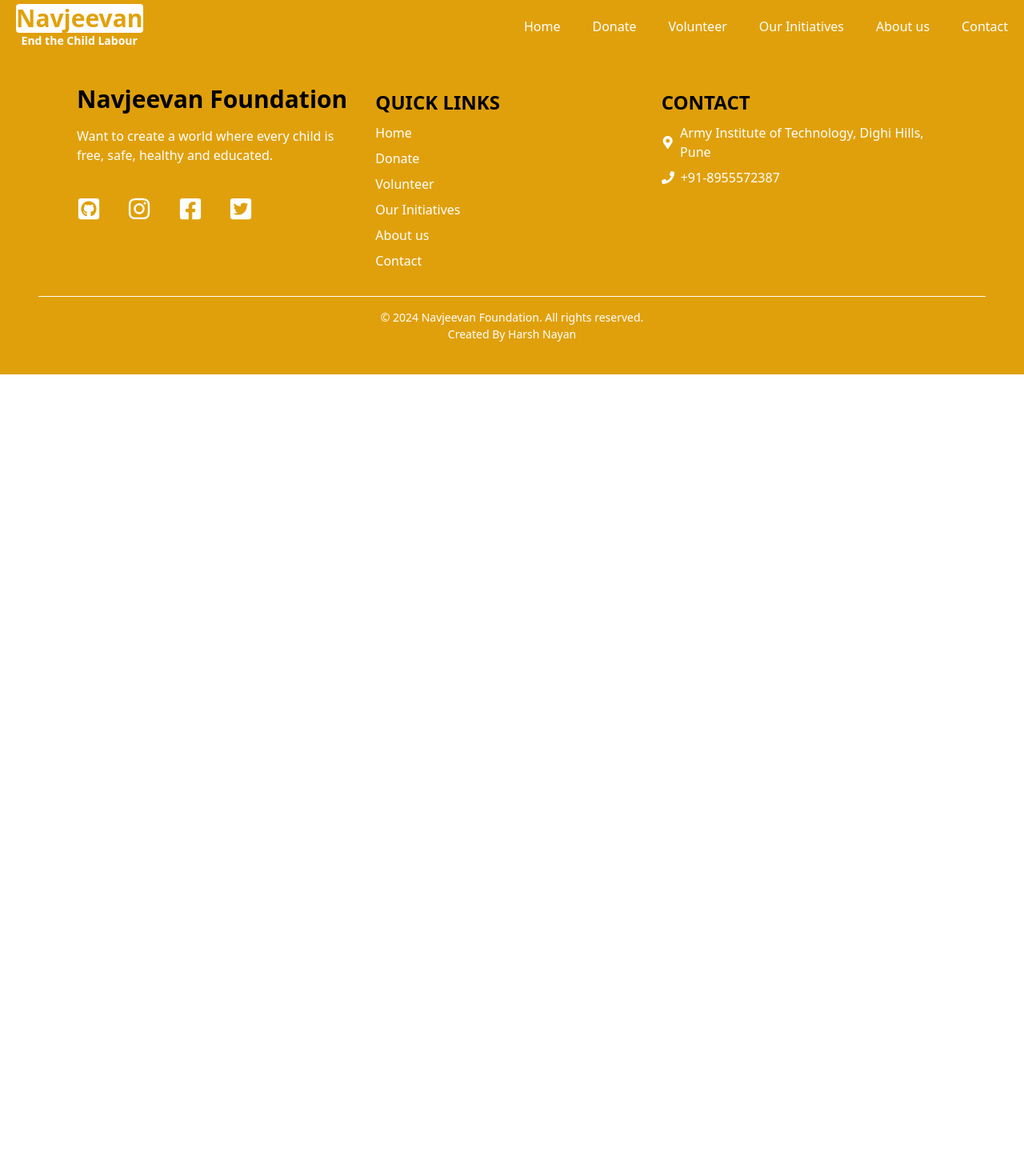
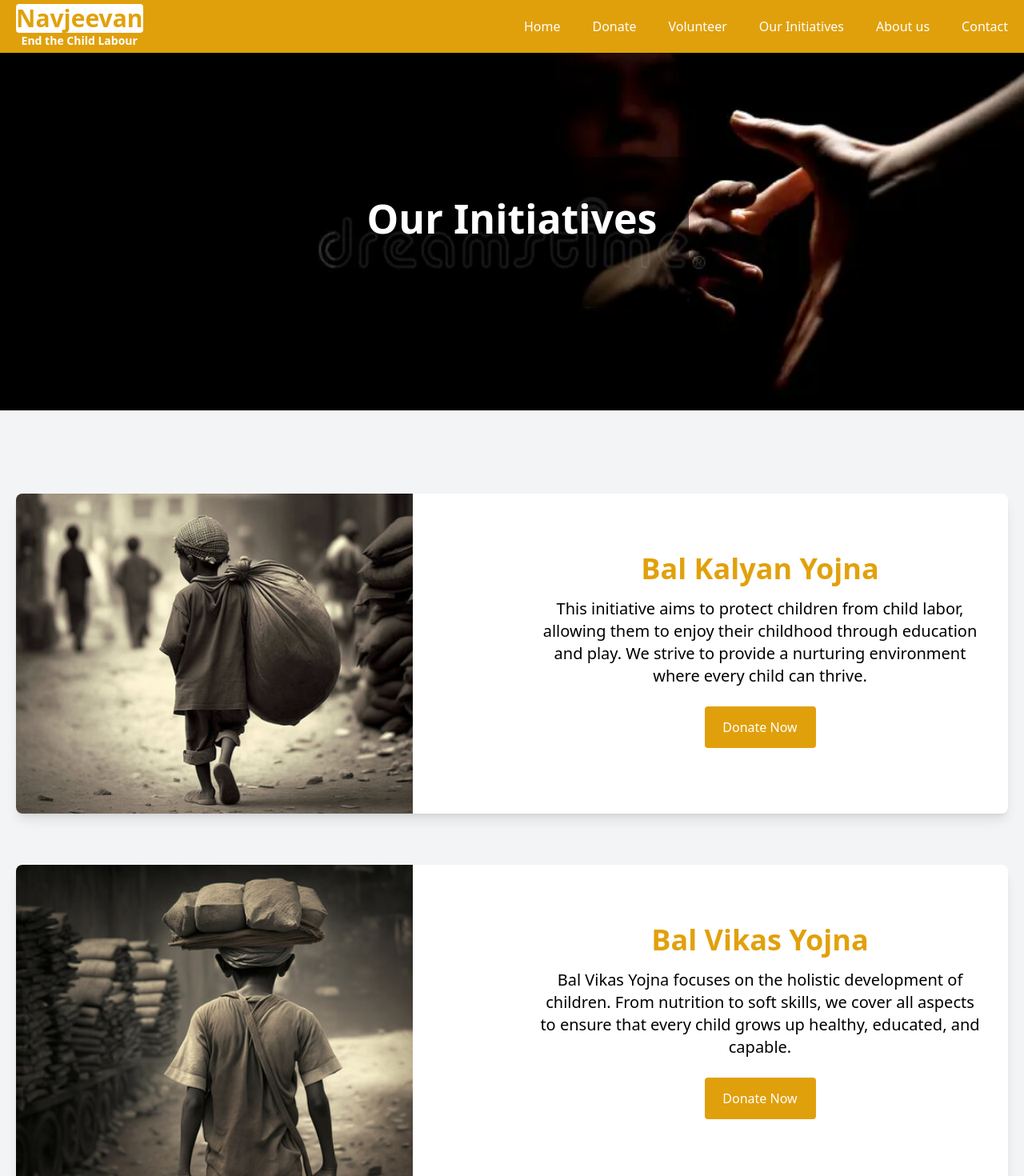
Before and after one commit to harshnayangithub/Navjeevan, a React (Create React App) app: page /ourinitiatives in a window 1280 px wide. Shown: the top 1470 px of the page at 80% size. Before the commit the page ends 800 px from the top, so only its background shows below. Built offline with nearby package versions, Linux system fonts and the light colour scheme.

Commit message:
latest changes updated

```diff
--- a/src/App.jsx
+++ b/src/App.jsx
@@ -7,6 +7,7 @@ import Volunteer from './pages/Volunteer';
 import About from './pages/About';
 import Contact from './pages/Contact';
 import Footer from './components/Footer';
+import Ourinitiatives from './pages/Ourinitiatives';
 function App() {
   return (
     <Router>
@@ -17,6 +18,7 @@ function App() {
         <Route path="/volunteer" element={<Volunteer />} />
         <Route path="/about" element={<About />} />
         <Route path="/contact" element={<Contact />} />
+        <Route path="/ourinitiatives" element={< Ourinitiatives/>} />
       </Routes>
       <Footer />
     </Router>
--- /dev/null
+++ b/src/components/Afterheader.jsx
@@ -0,0 +1,15 @@
+import React from 'react';
+
+import Home from '../assests/img/Labourc.jpeg';
+export default function Newsletter() {
+  return (
+    <div className='md:flex justify-center max-w-full m-1000px py-[30px] md:py-[130px] p-40px mx-auto  bg-[#df9c00f3]' style={{ backgroundImage: `url(${Home})` }} >
+      <div className='flex flex-col items-center'>
+        <h1 className='text-[50px] font-bold text-white mb-8'>
+         Our Initiatives
+        </h1>
+
+      </div>
+    </div>
+  );
+}
--- a/src/components/Banner.jsx
+++ b/src/components/Banner.jsx
@@ -27,16 +27,17 @@ export default function Banner() {
             />
           </div>
           <div className='py-4 flex space-x-4 justify-center'>
-            <button className='w-full md:w-1/4 bg-[#df9c00f3] hover:scale-105 transition-transform duration-200 my-2 text-white p-2.5 justify-center rounded'>
-            <Link to="/About" className='block w-full h-full'>
+            <button className='w-full md:w-1/4 bg-[#df9c00f3] hover:bg-[#DD761C] hover:scale-105 transition-transform duration-200 my-2 text-white p-3.5 justify-center rounded'>
+            <Link to="/ourinitiatives" className='block w-full h-full'>
           Learn More
         </Link>
             </button>
-            <button className='w-full md:w-1/4 bg-[#df9c00f3] hover:scale-105 transition-transform duration-200 my-2 text-white p-2.5 justify-center rounded'>
-        <Link to="/donate" className='block w-full h-full'>
-          Donate Now
-        </Link>
-      </button>
+            <button className="w-full md:w-1/4 bg-[#df9c00f3] hover:bg-[#DD761C] hover:scale-105 transition-transform duration-200 my-2 text-white p-3.5 justify-center rounded">
+              <Link to="/donate" className="block w-full h-full">
+                Donate Now
+              </Link>
+            </button>
+
           </div>
         </div>
 
--- a/src/components/Header.jsx
+++ b/src/components/Header.jsx
@@ -22,7 +22,7 @@ export default function Header() {
           <li className='hover:underline hover:text-gray-200'><Link to="/">Home</Link></li>
           <li className='hover:underline hover:text-gray-200'><Link to="/donate">Donate</Link></li>
           <li className='hover:underline hover:text-gray-200'><Link to="/volunteer">Volunteer</Link></li>
-          <li className='hover:underline hover:text-gray-200'><Link to="/contact">Our Initiatives</Link></li>
+          <li className='hover:underline hover:text-gray-200'><Link to="/ourinitiatives">Our Initiatives</Link></li>
           <li className='hover:underline hover:text-gray-200'><Link to="/about">About us</Link></li>
           <li className='hover:underline hover:text-gray-200'><Link to="/contact">Contact</Link></li>
         </ul>
@@ -33,7 +33,7 @@ export default function Header() {
           <li className='p-5'><Link to="/donate" onClick={() => setToggle(false)}>Donate</Link></li>
           <li className='p-5'><Link to="/volunteer" onClick={() => setToggle(false)}>Volunteer</Link></li>
           <li className='p-5'><Link to="/about" onClick={() => setToggle(false)}>About us</Link></li>
-          <li className='hover:underline hover:text-gray-200'><Link to="/contact">Our Initiatives</Link></li>
+          <li className='hover:underline hover:text-gray-200'><Link to="/ourinitiatives">Our Initiatives</Link></li>
           <li className='p-5'><Link to="/contact" onClick={() => setToggle(false)}>Contact</Link></li>
         </ul>
       </div>
--- /dev/null
+++ b/src/components/NewsletterO.jsx
@@ -0,0 +1,16 @@
+import React from 'react';
+
+import Home from '../assests/img/About.jpeg';
+
+export default function Newsletter() {
+  return (
+    <div className='md:flex justify-center items-center max-w-full m-100px py-[30px] md:py-[130px] p-30px mx-auto bg-cover bg-center' style={{ backgroundImage: `url(${Home})` }}>
+      <div className='flex flex-col items-center bg-black bg-opacity-50 p-10 rounded-lg'>
+        <h1 className='text-[40px] md:text-[50px] font-bold text-white mb-8 text-center'>
+          Our Initiatives
+        </h1>
+
+      </div>
+    </div>
+  );
+}
--- /dev/null
+++ b/src/components/NewsletterV.jsx
@@ -0,0 +1,17 @@
+import React from 'react';
+
+import Home from '../assests/img/About.jpeg';
+
+export default function Newsletter() {
+  return (
+    <div className='md:flex justify-center items-center max-w-full m-100px py-[30px] md:py-[130px] p-30px mx-auto bg-cover bg-center' style={{ backgroundImage: `url(${Home})` }}>
+      <div className='flex flex-col items-center bg-black bg-opacity-50 p-10 rounded-lg'>
+        <h1 className='text-[40px] md:text-[55px] font-bold text-white mb-8 text-center'>
+         Volunteer
+
+        </h1>
+
+      </div>
+    </div>
+  );
+}
--- a/src/pages/Contact.jsx
+++ b/src/pages/Contact.jsx
@@ -1,5 +1,5 @@
 import React, { useState } from 'react';
-
+import Afterheader from '../components/Afterheader'
 const ContactPage = () => {
   const [formData, setFormData] = useState({
     name: '',
@@ -29,6 +29,8 @@ const ContactPage = () => {
   };
 
   return (
+    <>
+    <Afterheader/>
     <div className='min-h-screen bg-gray-100 py-12'>
       <div className='max-w-7xl mx-auto px-6 lg:px-8'>
         <div className='text-center mb-12'>
@@ -128,6 +130,7 @@ const ContactPage = () => {
         </div>
       </div>
     </div>
+    </>
   );
 };
 
--- /dev/null
+++ b/src/pages/Ourinitiatives.jsx
@@ -0,0 +1,53 @@
+import React from 'react';
+
+import ChildP from "../assests/img/Flex1.jpeg";
+import Home from "../assests/img/Flex2.jpeg";
+import Homea from "../assests/img/Flex3.jpeg";
+import Whatwedo from "../components/NewsletterO"
+import { Link } from 'react-router-dom';
+const Initiative = ({ title, description, buttonColor, imgSrc }) => (
+  <div className="relative h-[400px] max-w-[1240px] mx-auto bg-white rounded-lg shadow-lg overflow-hidden transform transition duration-300 hover:scale-105 hover:shadow-xl my-10 md:grid grid-cols-2">
+    <div className="col-span-1 md:w-[80%] text-center">
+      <img src={imgSrc} alt="Children in need" className="inline h-full w-full object-cover" />
+    </div>
+    <div className="relative z-10 flex flex-col items-center justify-center col-span-1 p-8">
+      <h2 className="text-4xl font-bold mb-4 text-center text-[#df9c00f3]">{title}</h2>
+      <p className="text-center text-xl mb-4">{description}</p>
+      <button className="w-full md:w-1/4 bg-[#df9c00f3] hover:bg-[#DD761C] hover:scale-105 transition-transform duration-200 my-2 text-white p-3.5 justify-center rounded">
+              <Link to="/donate" className="block w-full h-full">
+                Donate Now
+              </Link>
+            </button>
+    </div>
+  </div>
+);
+
+export default function OurInitiatives() {
+  return (
+    <>
+    <Whatwedo/>
+    <div className='w-full py-16 px-4 bg-gray-100'>
+      <div className='space-y-16'>
+        <Initiative
+          title="Bal Kalyan Yojna"
+          description="This initiative aims to protect children from child labor, allowing them to enjoy their childhood through education and play. We strive to provide a nurturing environment where every child can thrive."
+          buttonColor="#FFA500"
+          imgSrc={ChildP}
+        />
+        <Initiative
+          title="Bal Vikas Yojna"
+          description="Bal Vikas Yojna focuses on the holistic development of children. From nutrition to soft skills, we cover all aspects to ensure that every child grows up healthy, educated, and capable."
+          buttonColor="#1E90FF"
+          imgSrc={Home}
+        />
+        <Initiative
+          title="Bal Aawash Yojna"
+          description="Bal Aawash Yojna provides rehabilitation for victims of child trafficking. We offer a safe haven for children who have been rejected by their parents or need a secure environment to continue their education and healing process."
+          buttonColor="#32CD32"
+          imgSrc={Homea}
+        />
+      </div>
+    </div>
+    </>
+  );
+}
--- a/src/pages/Volunteer.jsx
+++ b/src/pages/Volunteer.jsx
@@ -1,45 +1,83 @@
-import React, { useState } from 'react';
+import React from 'react';
+import Whatwedo from "../components/NewsletterV"
+import { Link } from "react-router-dom";
 
-export default function Volunteer() {
-  const [formData, setFormData] = useState({
-    fullName: '',
-    email: '',
-    phone: '',
-    message: '',
-  });
-  const [submitted, setSubmitted] = useState(false);
-  const handleChange = (e) => {
-    const { name, value } = e.target;
-    setFormData({ ...formData, [name]: value });
-  };
-  const handleSubmit = (e) => {
-    e.preventDefault();
-    // Simulate form submission
-    setSubmitted(true);
-    // You can add actual form submission logic here (e.g., sending data to a server)
-  };
-  return (
-    <div className='w-full py-16 px-4 bg-white'>
+  export default function Plans() {
+    return (
+      <>
+      <Whatwedo/>
+    <div className='w-full py-1 px-4 bg-white'>
       <div className='max-w-[1240px] mx-auto'>
-        <h2 className='text-4xl font-bold text-center py-8'>Volunteer with Us</h2>
-        <p className='text-center text-xl mb-8'>
-          Join us in our mission to protect women and children against sexual harassment, child abuse, and trafficking.
-          Your support can make a significant impact.
+
+        <p className='text-center font-bold text-xl mt-10 mb-8'>
+          Join us in our mission to protect children against labor, abuse, and trafficking. Your support can make a significant impact.
         </p>
 
-        <div className='md:grid grid-cols-2 gap-8'>
+        <div className='md:grid grid-cols-1 gap-8'>
           {/* Volunteer Information */}
-          <div className='p-4'>
-            <h3 className='text-2xl font-bold mb-4'>Why Volunteer?</h3>
+          <div className='p-4 bg-gray-100 rounded-lg shadow-lg'>
+            <h3 className='text-2xl font-bold text-[#df9c00f3] mb-4'>
+              Why Volunteer?</h3>
+            <p className='mb-4'>
+              Volunteering with us can be a profoundly rewarding experience. Here are some reasons why you should consider joining our cause:
+            </p>
             <ul className='list-disc list-inside'>
-              <li className='py-2'>Make a positive impact in the community.</li>
-              <li className='py-2'>Gain valuable experience and skills.</li>
-              <li className='py-2'>Meet like-minded individuals and network.</li>
-              <li className='py-2'>Receive recognition and rewards.</li>
+              <li className='py-2'>Help eradicate child labor and give children a chance to learn and grow.</li>
+              <li className='py-2'>Support efforts to rescue children from abusive environments and provide them with a safe haven.</li>
+              <li className='py-2'>Become a part of a community dedicated to ending child trafficking and giving victims a new start.</li>
+              <li className='py-2'>Gain valuable experience in social work, community organizing, and advocacy.</li>
+              <li className='py-2'>Connect with like-minded individuals who are passionate about protecting children.</li>
+              <li className='py-2'>Receive training and mentorship from experienced professionals in the field.</li>
+              <li className='py-2'>Be recognized for your efforts and make a tangible impact on the lives of children in need.</li>
             </ul>
           </div>
 
-          {/* Volunteer Form */}
+
+
+        <div className='md:grid grid-cols-2 gap-8 mt-8'>
+          {/* Image placeholders */}
+          <div className='p-4'>
+            <img
+              src='https://static.vecteezy.com/system/resources/thumbnails/027/436/015/small_2x/a-underage-child-is-working-on-harsh-condition-world-day-against-child-labor-ai-generative-photo.jpg' // replace with your actual image path
+              alt='Child Labor'
+              className='rounded-lg w-full object-cover shadow-lg'
+            />
+          </div>
+          <div className='p-4'>
+            <img
+              src='https://static.vecteezy.com/system/resources/thumbnails/027/436/016/small_2x/a-underage-child-is-working-on-harsh-condition-world-day-against-child-labor-ai-generative-photo.jpg' // replace with your actual image path
+              alt='Child Abuse'
+              className='rounded-lg w-full object-cover shadow-lg'
+            />
+          </div>
+        </div>
+        <div className='md:grid grid-cols-2 gap-8 mt-8'>
+          {/* Image placeholders */}
+          <div className='p-4'>
+            <img
+              src='https://cdn.pixabay.com/photo/2023/08/19/06/55/ai-generated-8199894_1280.jpg'
+              alt='Child Labor'
+              className='rounded-lg w-full object-cover shadow-lg'
+            />
+          </div>
+          <div className='p-4'>
+            <img
+              src='https://cdn.pixabay.com/photo/2023/08/19/06/56/ai-generated-8199896_1280.jpg'
+              alt='Child Abuse'
+              className='rounded-lg w-full object-cover shadow-lg'
+            />
+          </div>
+        </div>
+        <div className='p-2 mt-6 flex items-center justify-center'>
+            <button className='w-1/7 bg-[#df9c00f3] hover:bg-[#DD761C]  flex items-center justify-center text-white text-xl p-3.5 rounded-lg'>
+            <Link to="https://forms.gle/h9VPVK9KUMmn1Sn37" className="block  h-full">
+                Volunteer Form
+              </Link>
+            </button>
+          </div>
+        </div>
+
+          {/* Volunteer Form
           <div className='bg-gray-100 p-8 rounded-lg shadow-lg'>
             <h3 className='text-2xl font-bold mb-4'>Sign Up to Volunteer</h3>
             {submitted ? (
@@ -89,9 +127,34 @@ export default function Volunteer() {
                 </button>
               </form>
             )}
-          </div>
+          </div> */}
         </div>
       </div>
-    </div>
+      </>
   );
 }
+
+
+// https://forms.gle/h9VPVK9KUMmn1Sn37
+
+//import ChildP from '../assests/img/Childl.jpeg';
+// export default function Volunteer() {
+//   const [formData, setFormData] = useState({
+//     fullName: '',
+//     email: '',
+//     phone: '',
+//     message: '',
+//   });
+  // const [submitted, setSubmitted] = useState(false);
+
+  // const handleChange = (e) => {
+  //   const { name, value } = e.target;
+  //   setFormData({ ...formData, [name]: value });
+  // };
+
+  // const handleSubmit = (e) => {
+  //   e.preventDefault();
+  //   // Simulate form submission
+  //   setSubmitted(true);
+  //   // You can add actual form submission logic here (e.g., sending data to a server)
+  // };
```
Also changed, not shown: src/components/Newsletter.jsx (+30 -10 lines), src/assests/img/childM.jpeg (added).
